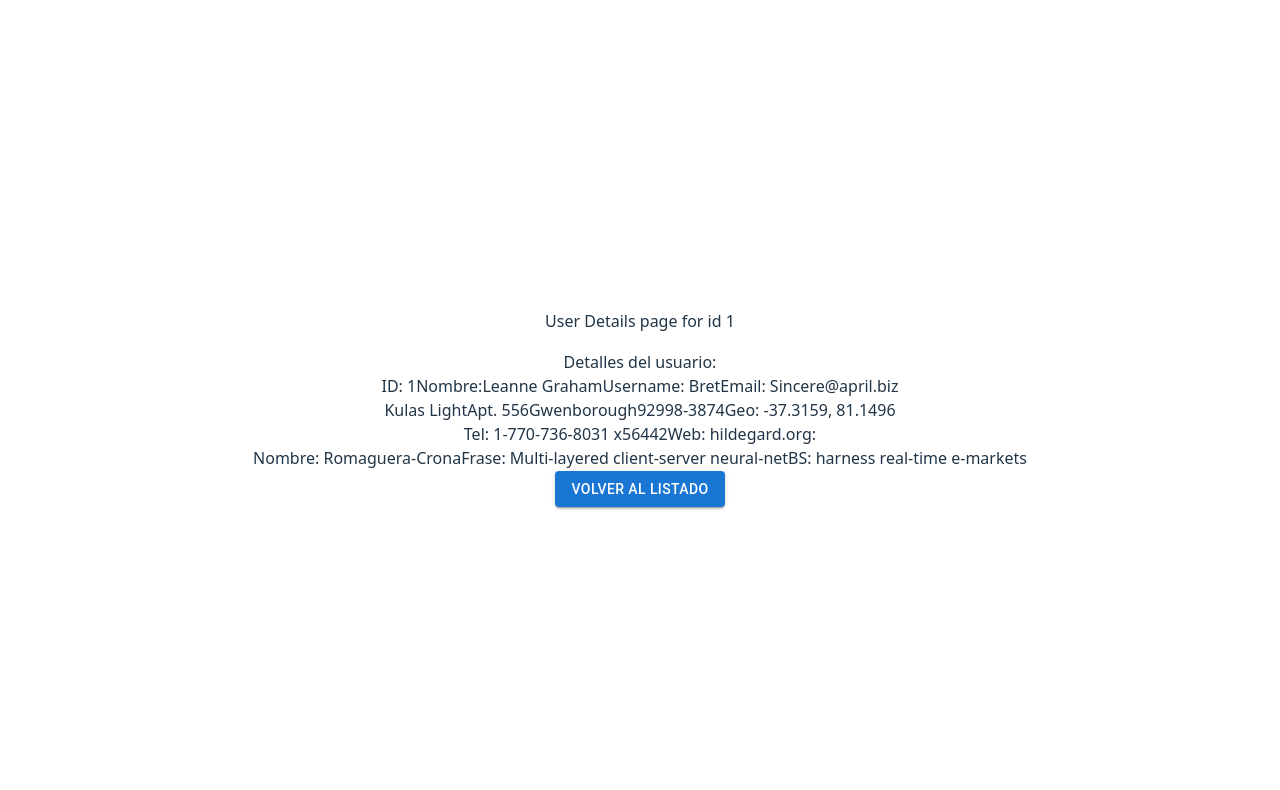
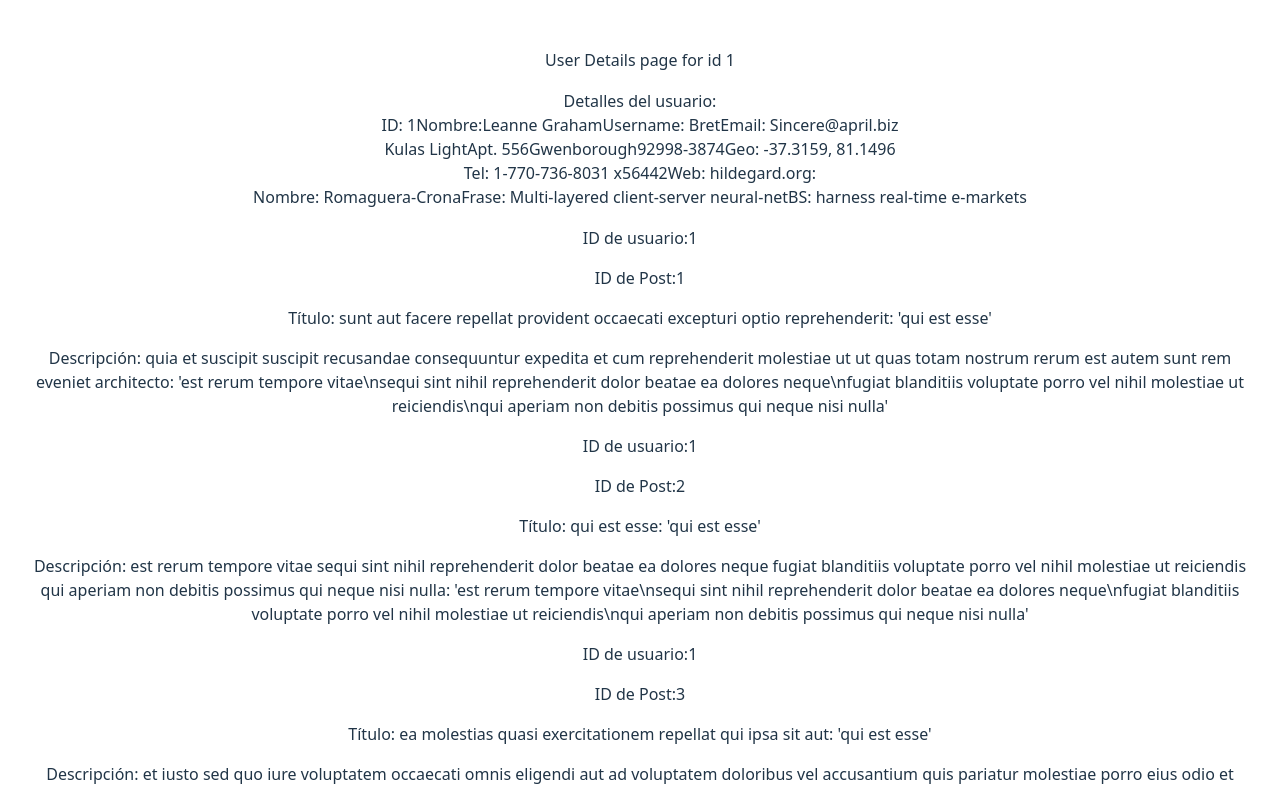
Before and after one commit to ivanezeqgonzalez/itsm-consulting, a React (Vite) app: page /userDetails/1 in a window 1280 px wide. Shown: the top 790 px of the page. Built offline with nearby package versions, Linux system fonts and the light colour scheme.

Commit message:
ITSM-2 Se agregan los datos faltantes para los posts

```diff
--- /dev/null
+++ b/src/components/ContainerPosts/ContainerPosts.tsx
@@ -0,0 +1,18 @@
+import { IPost } from '../../domain/Post'
+import PostCard from '../PostCard/PostCard'
+
+interface IContaienrPosts {
+  posts: IPost[]
+}
+const ContainerPosts = (props: IContaienrPosts) => {
+  const { posts } = props
+  return (
+    <div>
+      {posts.map((post) => (
+        <PostCard post={post} />
+      ))}
+    </div>
+  )
+}
+
+export default ContainerPosts
--- /dev/null
+++ b/src/components/PostCard/PostCard.tsx
@@ -0,0 +1,22 @@
+import { IPost } from '../../domain/Post'
+
+interface IPostCard {
+  post: IPost
+}
+const PostCard = (props: IPostCard) => {
+  const { userId, id, title, body } = props.post
+  return (
+    <div>
+      <p>ID de usuario:{userId}</p>
+      <p>ID de Post:{id}</p>
+      <p>Título: {title}: 'qui est esse'</p>
+      <p>
+        Descripción: {body}: 'est rerum tempore vitae\nsequi sint nihil reprehenderit dolor beatae
+        ea dolores neque\nfugiat blanditiis voluptate porro vel nihil molestiae ut reiciendis\nqui
+        aperiam non debitis possimus qui neque nisi nulla'
+      </p>
+    </div>
+  )
+}
+
+export default PostCard
--- /dev/null
+++ b/src/domain/Post.ts
@@ -0,0 +1,6 @@
+export interface IPost {
+  userId: number
+  id: number
+  title: string
+  body: string
+}
--- a/src/views/UserDetails.tsx
+++ b/src/views/UserDetails.tsx
@@ -3,6 +3,8 @@
 import { USERS_MOCK } from './mocks/users'
 import CardUserDetail from '../components/CardUserDetail/CardUserDetail'
 import { Button } from '@mui/material'
+import { POSTS_MOCK } from './mocks/posts'
+import ContainerPosts from '../components/ContainerPosts/ContainerPosts'
 
 const UserDetails = () => {
   const { id } = useParams()
@@ -15,6 +17,7 @@
     <div>
       <p>User Details page for id {id} </p>
       <CardUserDetail user={USERS_MOCK[0]} />
+      <ContainerPosts posts={POSTS_MOCK} />
       <Button onClick={handleBack} variant='contained'>
         Volver al listado
       </Button>
--- /dev/null
+++ b/src/views/mocks/posts.ts
@@ -0,0 +1,64 @@
+import { IPost } from '../../domain/Post'
+
+export const POSTS_MOCK: IPost[] = [
+  {
+    userId: 1,
+    id: 1,
+    title: 'sunt aut facere repellat provident occaecati excepturi optio reprehenderit',
+    body: 'quia et suscipit\nsuscipit recusandae consequuntur expedita et cum\nreprehenderit molestiae ut ut quas totam\nnostrum rerum est autem sunt rem eveniet architecto'
+  },
+  {
+    userId: 1,
+    id: 2,
+    title: 'qui est esse',
+    body: 'est rerum tempore vitae\nsequi sint nihil reprehenderit dolor beatae ea dolores neque\nfugiat blanditiis voluptate porro vel nihil molestiae ut reiciendis\nqui aperiam non debitis possimus qui neque nisi nulla'
+  },
+  {
+    userId: 1,
+    id: 3,
+    title: 'ea molestias quasi exercitationem repellat qui ipsa sit aut',
+    body: 'et iusto sed quo iure\nvoluptatem occaecati omnis eligendi aut ad\nvoluptatem doloribus vel accusantium quis pariatur\nmolestiae porro eius odio et labore et velit aut'
+  },
+  {
+    userId: 1,
+    id: 4,
+    title: 'eum et est occaecati',
+    body: 'ullam et saepe reiciendis voluptatem adipisci\nsit amet autem assumenda provident rerum culpa\nquis hic commodi nesciunt rem tenetur doloremque ipsam iure\nquis sunt voluptatem rerum illo velit'
+  },
+  {
+    userId: 1,
+    id: 5,
+    title: 'nesciunt quas odio',
+    body: 'repudiandae veniam quaerat sunt sed\nalias aut fugiat sit autem sed est\nvoluptatem omnis possimus esse voluptatibus quis\nest aut tenetur dolor neque'
+  },
+  {
+    userId: 1,
+    id: 6,
+    title: 'dolorem eum magni eos aperiam quia',
+    body: 'ut aspernatur corporis harum nihil quis provident sequi\nmollitia nobis aliquid molestiae\nperspiciatis et ea nemo ab reprehenderit accusantium quas\nvoluptate dolores velit et doloremque molestiae'
+  },
+  {
+    userId: 1,
+    id: 7,
+    title: 'magnam facilis autem',
+    body: 'dolore placeat quibusdam ea quo vitae\nmagni quis enim qui quis quo nemo aut saepe\nquidem repellat excepturi ut quia\nsunt ut sequi eos ea sed quas'
+  },
+  {
+    userId: 1,
+    id: 8,
+    title: 'dolorem dolore est ipsam',
+    body: 'dignissimos aperiam dolorem qui eum\nfacilis quibusdam animi sint suscipit qui sint possimus cum\nquaerat magni maiores excepturi\nipsam ut commodi dolor voluptatum modi aut vitae'
+  },
+  {
+    userId: 1,
+    id: 9,
+    title: 'nesciunt iure omnis dolorem tempora et accusantium',
+    body: 'consectetur animi nesciunt iure dolore\nenim quia ad\nveniam autem ut quam aut nobis\net est aut quod aut provident voluptas autem voluptas'
+  },
+  {
+    userId: 1,
+    id: 10,
+    title: 'optio molestias id quia eum',
+    body: 'quo et expedita modi cum officia vel magni\ndoloribus qui repudiandae\nvero nisi sit\nquos veniam quod sed accusamus veritatis error'
+  }
+]
```
